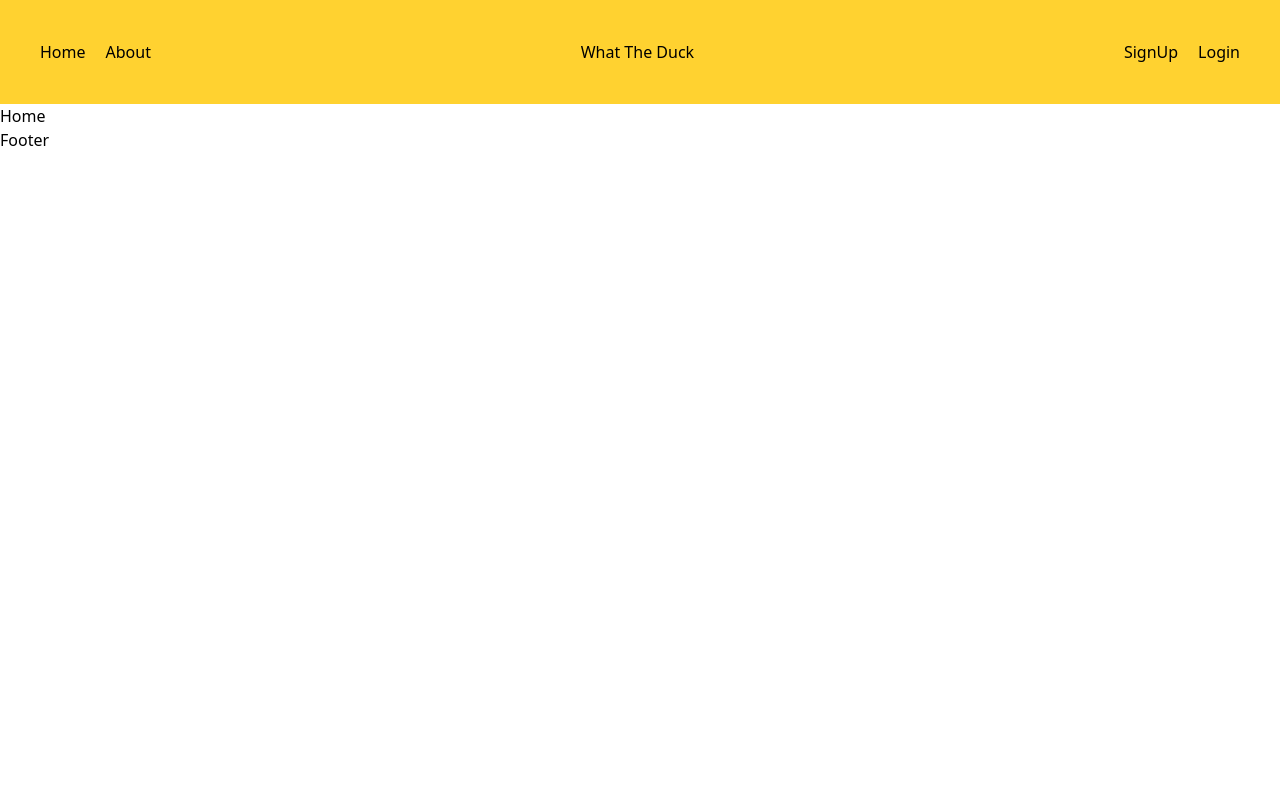
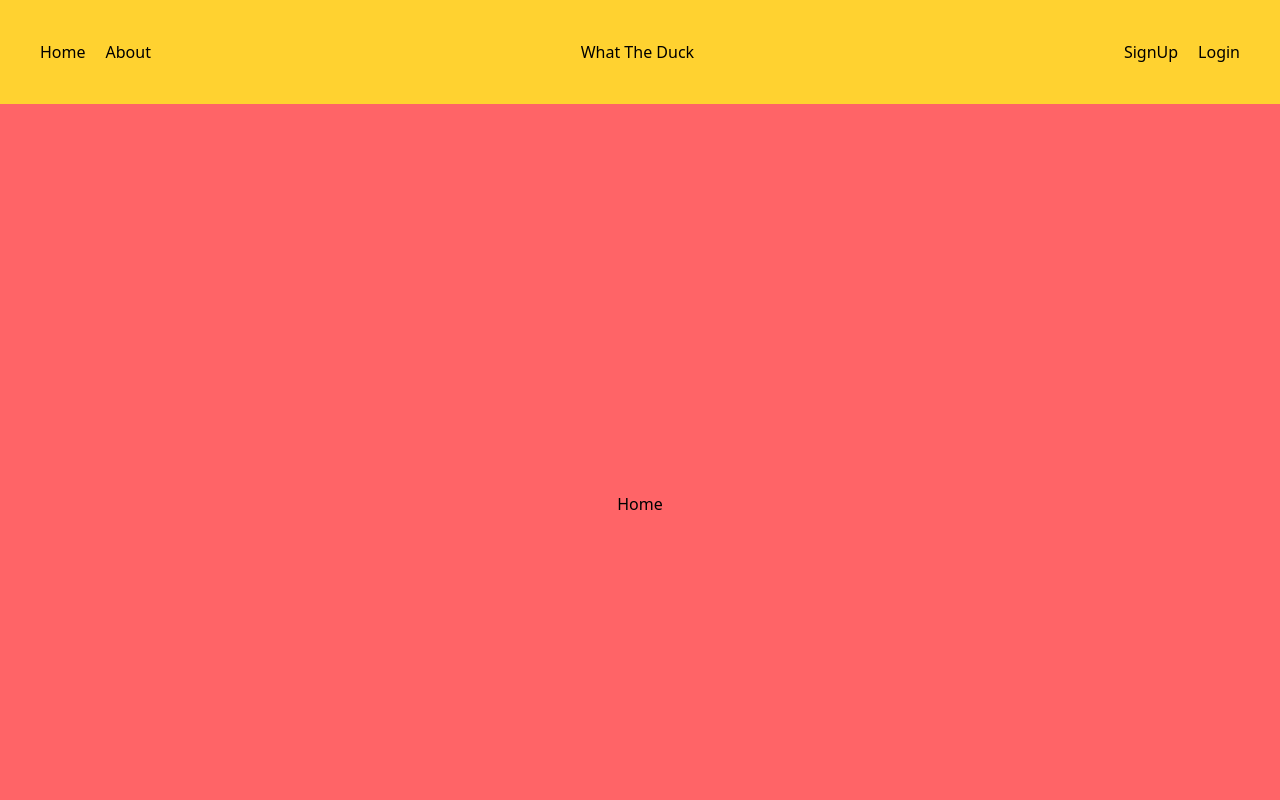
Before and after one commit to Ali-127/what-the-duck, a Next.js app in the folder frontend/: page / in a window 1280 px wide. Shown: the top 800 px of the page. Built offline with nearby package versions, Linux system fonts and the light colour scheme.

Commit message:
feat: Add a simple layout

```diff
--- /dev/null
+++ b/frontend/app/about/page.tsx
@@ -0,0 +1,5 @@
+export default function About(){
+  return <>
+  About
+  </>
+}
--- a/frontend/app/layout.tsx
+++ b/frontend/app/layout.tsx
@@ -1,7 +1,8 @@
 import type { Metadata } from "next";
 import { Geist, Geist_Mono } from "next/font/google";
 import "./globals.css";
-import Link from "next/link";
+import Header from "@/components/Header";
+import Footer from "@/components/Footer";
 
 const geistSans = Geist({
   variable: "--font-geist-sans",
@@ -24,39 +25,11 @@ export default function RootLayout({ children }: LayoutProps<"/">) {
       lang="en"
       className={`${geistSans.variable} ${geistMono.variable} h-full antialiased`}
     >
-      <Header />
-      <body className="min-h-full flex flex-col">{children}</body>
-      <Footer />
+      <body>
+        <Header />
+        {children}
+        <Footer />
+      </body>
     </html>
   );
 }
-
-export function Header() {
-  return (
-    <nav className="flex items-center justify-between p-10 bg-amber-300">
-      <div className="flex gap-5">
-        <Link href="#" className="hover:underline">
-          Home
-        </Link>
-        <Link href="#" className="hover:underline">
-          About
-        </Link>
-      </div>
-      <Link href="#">
-        What The Duck
-      </Link>
-      <div className="flex gap-5">
-        <Link href="#" className="hover:underline">
-          SignUp
-        </Link>
-        <Link href="#" className="hover:underline">
-          Login
-        </Link>
-      </div>
-    </nav>
-  );
-}
-
-export function Footer() {
-  return <div>Footer</div>;
-}
--- a/frontend/app/page.tsx
+++ b/frontend/app/page.tsx
@@ -1,5 +1,7 @@
-export default function Home(){
-  return <div>
-    Home
-  </div>
+export default function Home() {
+  return (
+    <div className="h-screen flex justify-center items-center bg-red-400">
+      <p>Home</p>
+    </div>
+  );
 }
--- /dev/null
+++ b/frontend/components/Footer.tsx
@@ -0,0 +1,3 @@
+export default function Footer() {
+  return <div className="flex justify-center align-end bg-amber-300 p-10">Footer</div>;
+}
--- /dev/null
+++ b/frontend/components/Header.tsx
@@ -0,0 +1,27 @@
+import Link from "next/link";
+
+export default function Header() {
+  return (
+    <nav className="flex items-center justify-between p-10 bg-amber-300">
+      <div className="flex gap-5">
+        <Link href="/" className="hover:underline">
+          Home
+        </Link>
+        <Link href="about" className="hover:underline">
+          About
+        </Link>
+      </div>
+      <Link href="/">
+        What The Duck
+      </Link>
+      <div className="flex gap-5">
+        <Link href="#" className="hover:underline">
+          SignUp
+        </Link>
+        <Link href="#" className="hover:underline">
+          Login
+        </Link>
+      </div>
+    </nav>
+  );
+}
```
